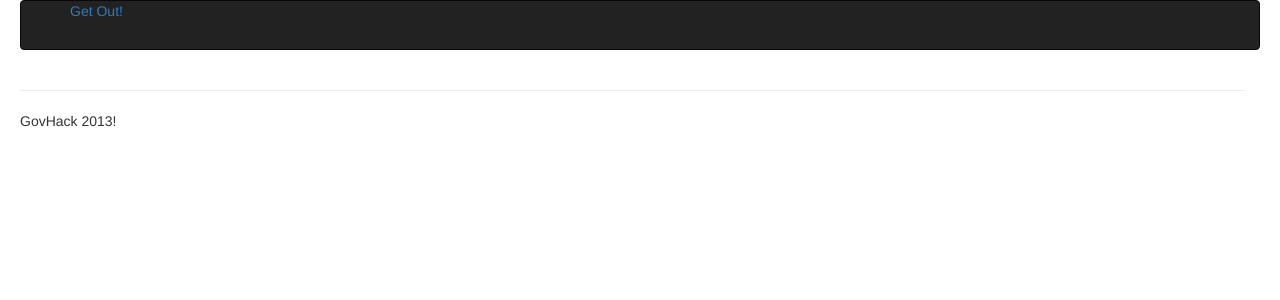
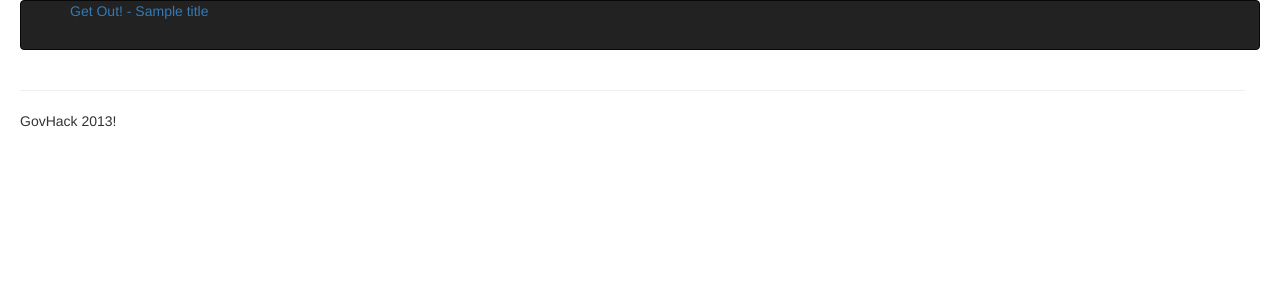
Before and after one commit to Get-out/getout, a Django app: template get_out/templates/base.html in a window 1280 px wide. Shown: the top 300 px of the page. Run offline with Django 3.2, Linux system fonts and the light colour scheme; the template is opened without the code that fills it: most values are stand-ins (such as "Sample title", 1, 10 or a date in 2020); parts of the project's set-up code (start-up, migrations or seed data) failed here and were passed over; some libraries are stand-ins or nearby versions.

Commit message:
Adding title to locations page

```diff
--- a/get_out/templates/base.html
+++ b/get_out/templates/base.html
@@ -16,7 +16,7 @@
   <div class="navbar navbar-inverse">
   <div class="navbar-inner">
     <div class="container">
-      <a class="brand" href="/">Get Out!</a>
+      <a class="brand" href="/">Get Out! {% if title %}- {{ title }} {% endif %}</a>
     </div>
   </div>
 </div>
--- a/get_out/views.py
+++ b/get_out/views.py
@@ -61,6 +61,7 @@ def list_view(request):
         options = options_from_request(request)
         extra['things'] = SpeciesList(options.location, options.species_weights).retreive(options.per_page)
         extra['options'] = options
+        extra['title'] = options.location
     except Location404:
         extra['things'] = []
         extra['bad_location'] = True
```
